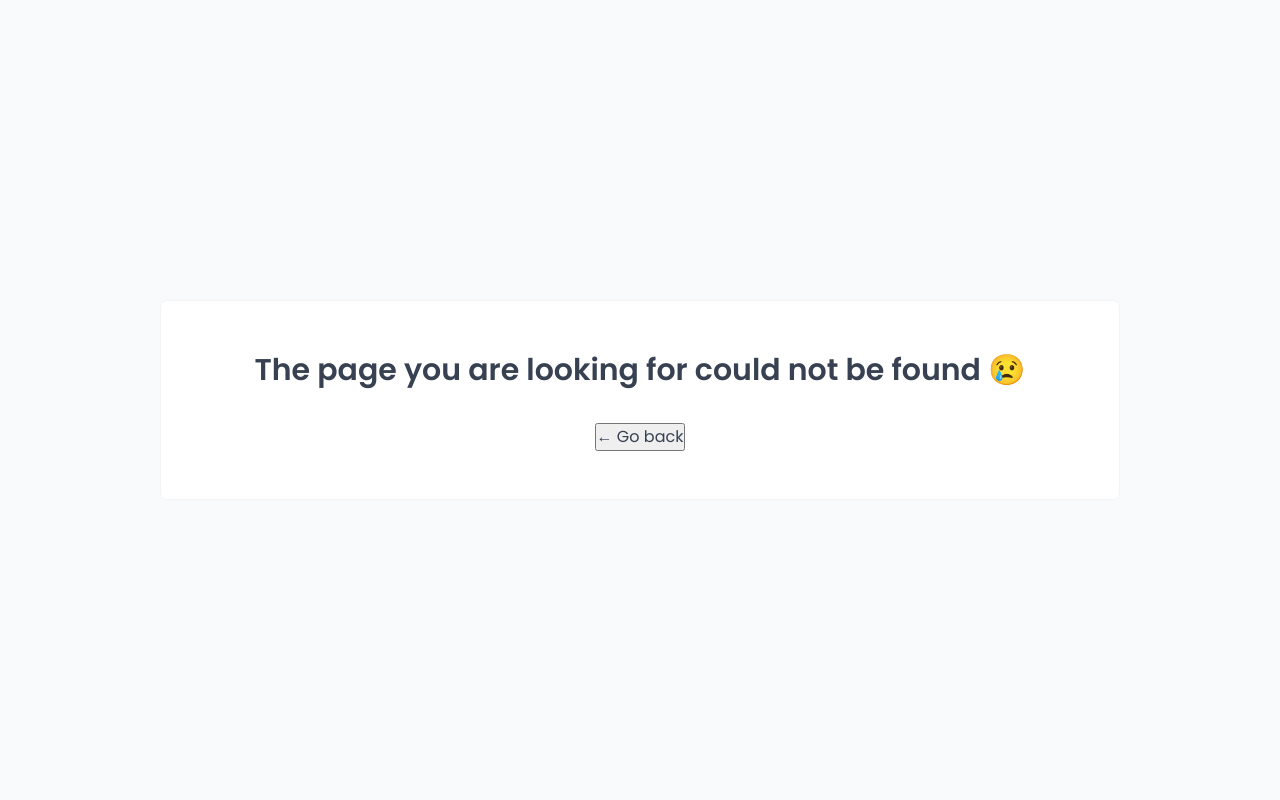
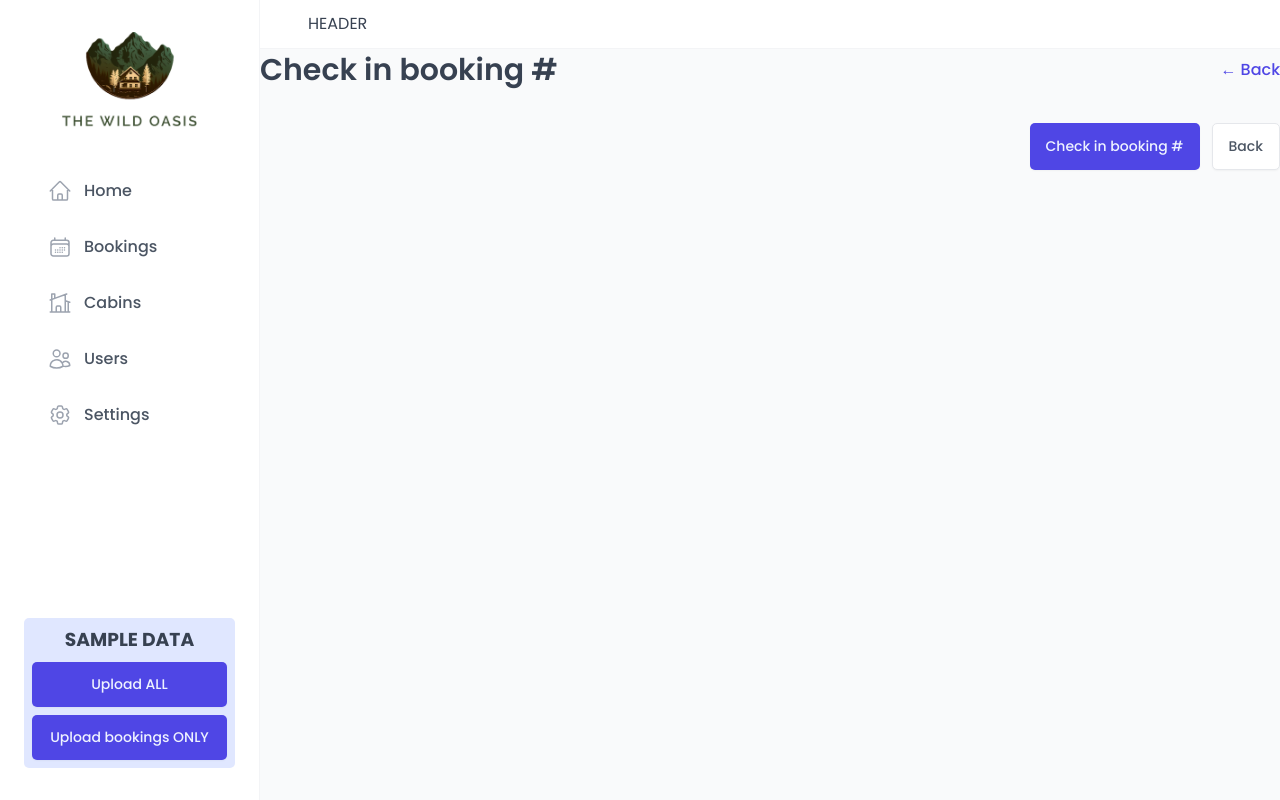
Before and after one commit to kerstin-w/wild-oasis, a React (Vite) app: page /checkin/1 in a window 1280 px wide. Built offline with nearby package versions, Linux system fonts and the light colour scheme; a web font is replaced by a local one.

Commit message:
feat: Create basic Checkin component and create Path for checking

```diff
--- a/src/App.jsx
+++ b/src/App.jsx
@@ -15,6 +15,7 @@ import Login from './pages/Login';
 import PageNotFound from './pages/PageNotFound';
 import AppLayout from './ui/AppLayout';
 import Booking from './pages/Booking';
+import Checkin from './pages/Checkin';
 
 const queryClient = new QueryClient({
   defaultOptions: {
@@ -38,6 +39,7 @@ function App() {
             <Route path="dashboard" element={<Dashboard />} />
             <Route path="bookings" element={<Bookings />} />
             <Route path="bookings/:bookingId" element={<Booking />} />
+            <Route path="checkin/:bookingId" element={<Checkin />} />
             <Route path="cabins" element={<Cabins />} />
             <Route path="users" element={<Users />} />
             <Route path="settings" element={<Settings />} />
--- a/src/features/check-in-out/CheckinBooking.jsx
+++ b/src/features/check-in-out/CheckinBooking.jsx
@@ -1,13 +1,13 @@
-import styled from "styled-components";
-import BookingDataBox from "../../features/bookings/BookingDataBox";
+import styled from 'styled-components';
+import BookingDataBox from '../../features/bookings/BookingDataBox';
 
-import Row from "../../ui/Row";
-import Heading from "../../ui/Heading";
-import ButtonGroup from "../../ui/ButtonGroup";
-import Button from "../../ui/Button";
-import ButtonText from "../../ui/ButtonText";
+import Row from '../../ui/Row';
+import Heading from '../../ui/Heading';
+import ButtonGroup from '../../ui/ButtonGroup';
+import Button from '../../ui/Button';
+import ButtonText from '../../ui/ButtonText';
 
-import { useMoveBack } from "../../hooks/useMoveBack";
+import { useMoveBack } from '../../hooks/useMoveBack';
 
 const Box = styled.div`
   /* Box */
@@ -40,7 +40,7 @@ function CheckinBooking() {
         <ButtonText onClick={moveBack}>&larr; Back</ButtonText>
       </Row>
 
-      <BookingDataBox booking={booking} />
+      {/*<BookingDataBox booking={booking} />*/}
 
       <ButtonGroup>
         <Button onClick={handleCheckin}>Check in booking #{bookingId}</Button>
--- /dev/null
+++ b/src/pages/Checkin.jsx
@@ -0,0 +1,7 @@
+import CheckinBooking from '../features/check-in-out/CheckinBooking';
+
+function Checkin() {
+  return <CheckinBooking />;
+}
+
+export default Checkin;
```
